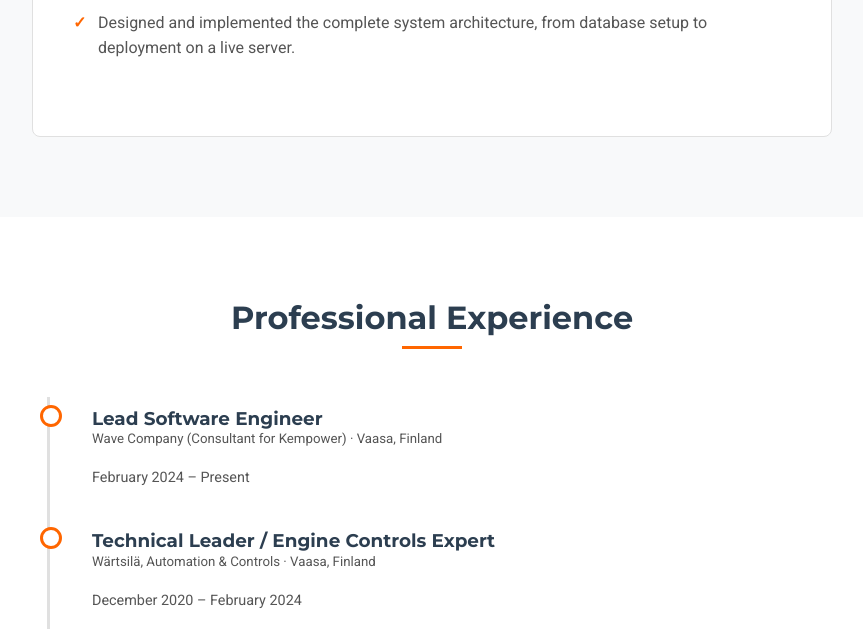
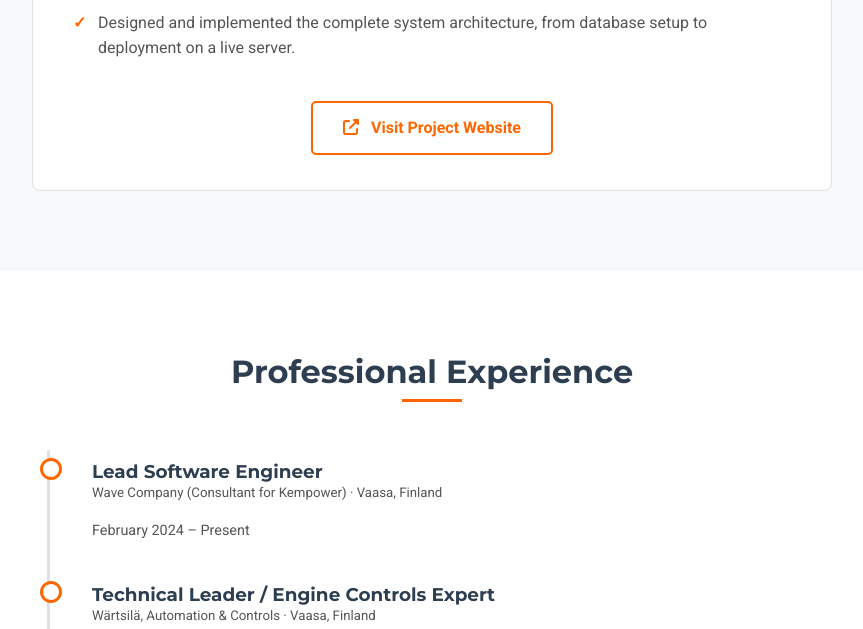
Before and after one commit to gramirezv/gramirezv.github.io, a plain HTML site: page index.html in a window 1280 px wide. Shown: the part 2341-2970 px from the top of the page, without its empty margins (208-1071 px from the left). Drawn offline with Linux system fonts and the light colour scheme.

Commit message:
Update index.html
added the link to the volunteering project

```diff
--- a/index.html
+++ b/index.html
@@ -137,6 +137,9 @@
                         <li>Designed and implemented the complete system architecture, from database setup to deployment on a live server.</li>
                     </ul>
 
+                    <a href="https://www.ellastienennombre.org/" target="_blank" class="github-button">
+                        <i class="fas fa-external-link-alt"></i> Visit Project Website
+                    </a>
                 </div>
             </div>
         </section>
```
